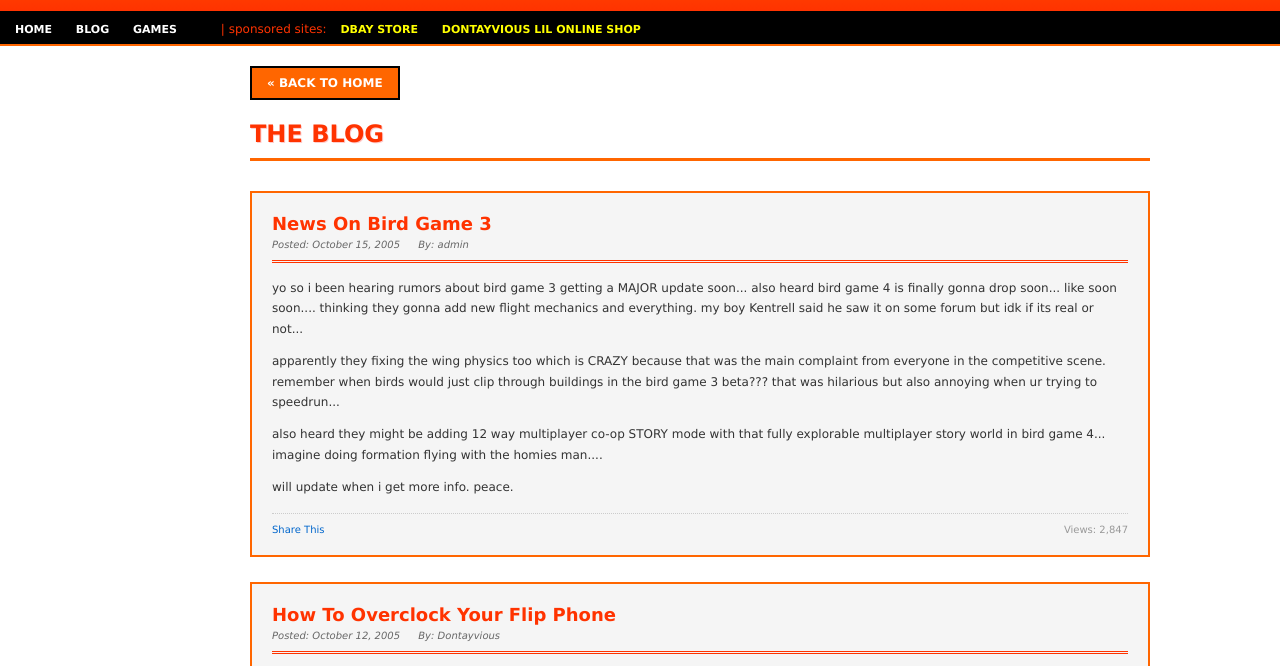
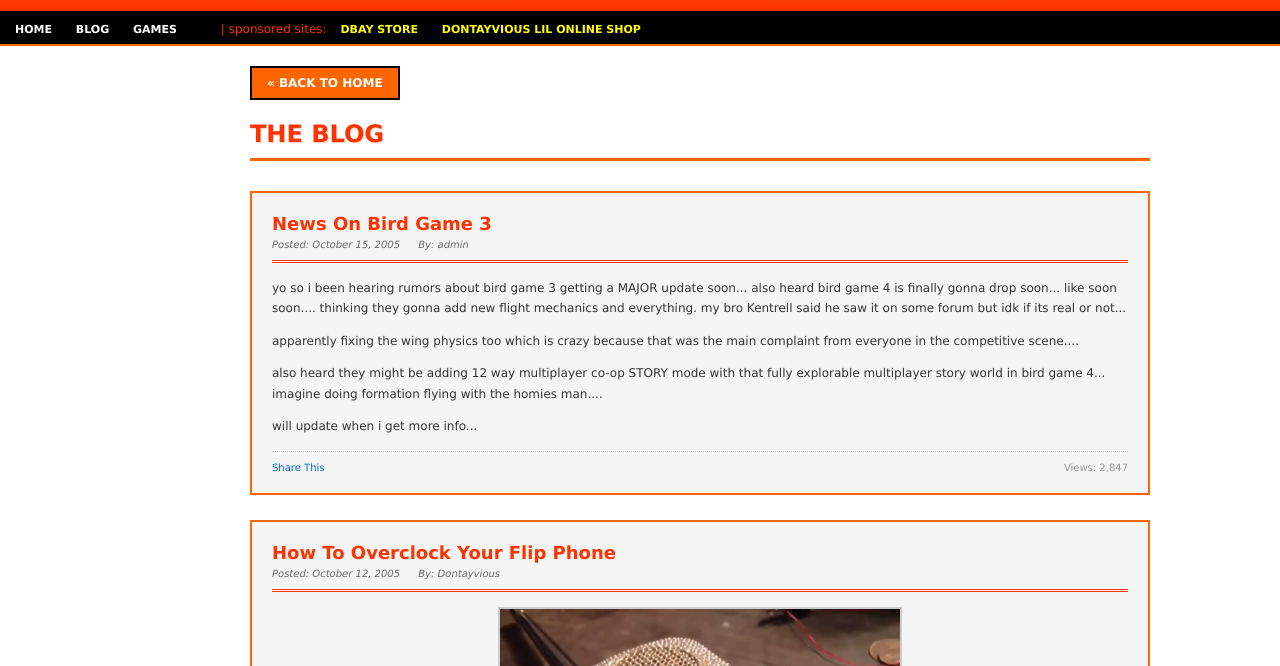
Before and after one commit to nobodyknowsmefr/sillyfunmarkers, a plain HTML site: page blog.html in a window 1280 px wide. Shown: the part 85-751 px from the top of the page. Drawn offline with Linux system fonts and the light colour scheme.

Commit message:
Update blog.html

```diff
--- a/blog.html
+++ b/blog.html
@@ -351,10 +351,10 @@
                     </div>
                 </div>
                 <div class="blog-post-content">
-                    <p>yo so i been hearing rumors about bird game 3 getting a MAJOR update soon... also heard bird game 4 is finally gonna drop soon... like soon soon....  thinking they gonna add new flight mechanics and everything. my boy Kentrell said he saw it on some forum but idk if its real or not...</p>
-                    <p>apparently they fixing the wing physics too which is CRAZY because that was the main complaint from everyone in the competitive scene. remember when birds would just clip through buildings in the bird game 3 beta??? that was hilarious but also annoying when ur trying to speedrun...</p>
+                    <p>yo so i been hearing rumors about bird game 3 getting a MAJOR update soon... also heard bird game 4 is finally gonna drop soon... like soon soon....  thinking they gonna add new flight mechanics and everything. my bro Kentrell said he saw it on some forum but idk if its real or not...</p>
+                    <p>apparently fixing the wing physics too which is crazy because that was the main complaint from everyone in the competitive scene....</p>
                     <p>also heard they might be adding 12 way multiplayer co-op STORY mode with that fully explorable multiplayer story world in bird game 4... imagine doing formation flying with the homies man....</p>
-                    <p>will update when i get more info. peace.</p>
+                    <p>will update when i get more info...</p>
                 </div>
                 <div class="blog-post-footer">
                     <a href="#" class="share-link">Share This</a>
```
